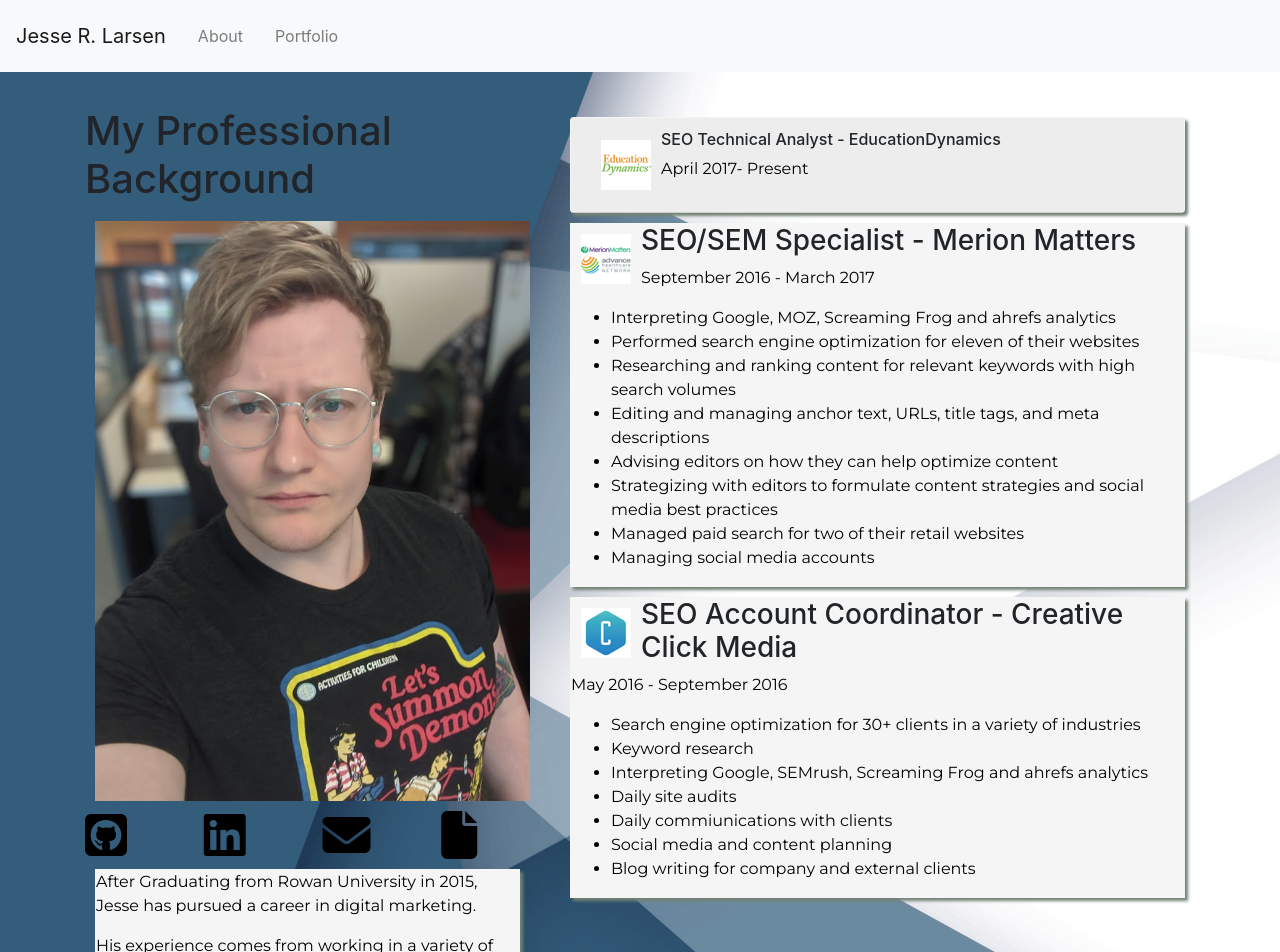
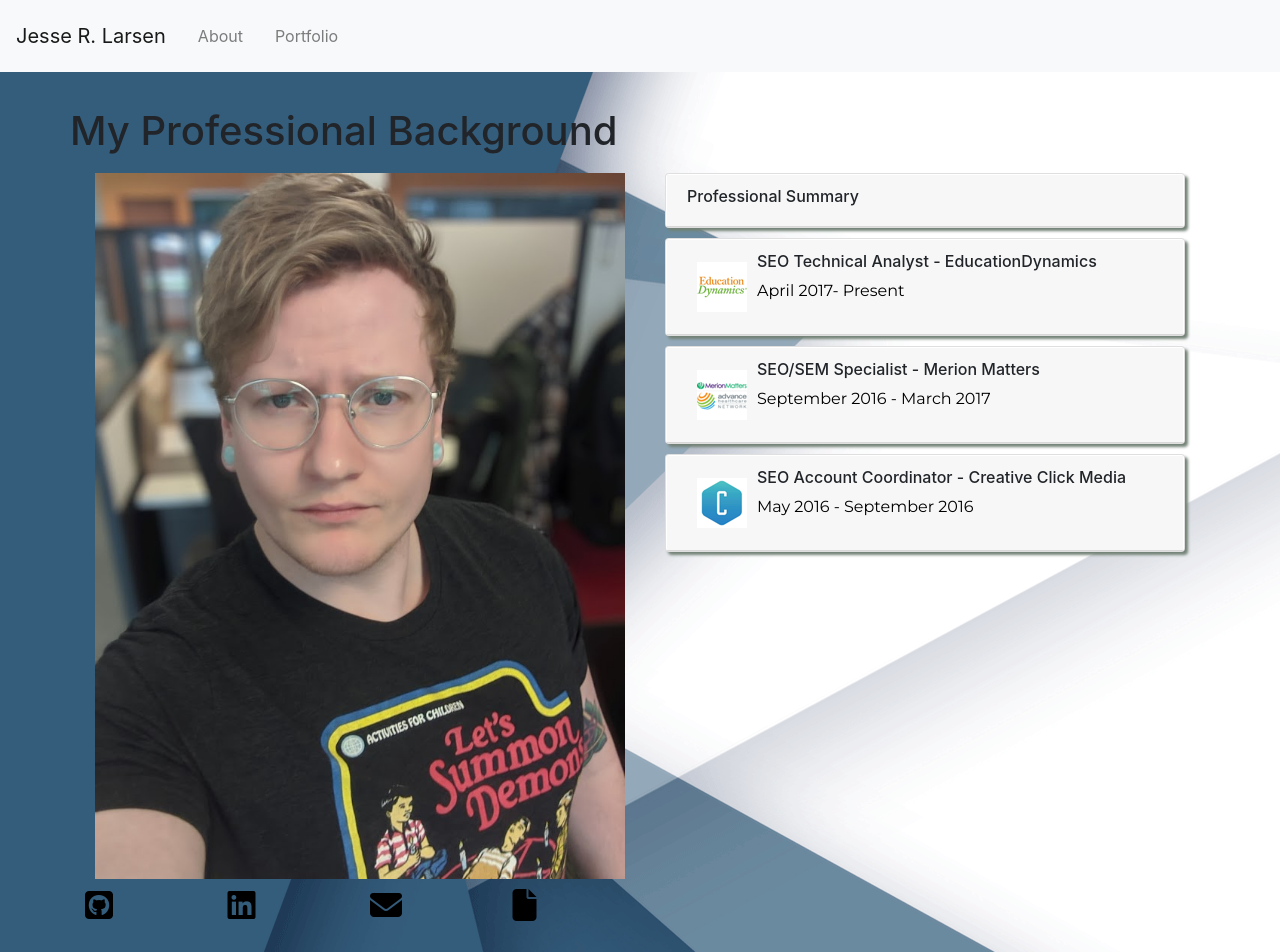
Before and after one commit to J35RL4R/portfolio-v3, a React (Create React App) app: page / in a window 1280 px wide. Shown: the top 952 px of the page. Built offline with nearby package versions, Linux system fonts and the light colour scheme.

Commit message:
adding formatting to react portfolio

```diff
--- a/public/index.html
+++ b/public/index.html
@@ -39,4 +39,5 @@
   <script src="https://code.jquery.com/jquery-3.5.1.slim.min.js" integrity="sha384-DfXdz2htPH0lsSSs5nCTpuj/zy4C+OGpamoFVy38MVBnE+IbbVYUew+OrCXaRkfj" crossorigin="anonymous"></script>
 <script src="https://cdn.jsdelivr.net/npm/popper.js@1.16.1/dist/umd/popper.min.js" integrity="sha384-9/reFTGAW83EW2RDu2S0VKaIzap3H66lZH81PoYlFhbGU+6BZp6G7niu735Sk7lN" crossorigin="anonymous"></script>
 <script src="https://stackpath.bootstrapcdn.com/bootstrap/4.5.2/js/bootstrap.min.js" integrity="sha384-B4gt1jrGC7Jh4AgTPSdUtOBvfO8shuf57BaghqFfPlYxofvL8/KUEfYiJOMMV+rV" crossorigin="anonymous"></script>
+<link rel="stylesheet" href="https://maxcdn.bootstrapcdn.com/bootstrap/latest/css/bootstrap.min.css">
 </html>
--- a/src/App.css
+++ b/src/App.css
@@ -28,6 +28,9 @@ img {
   padding: 15px;
   border:10px;
 
+}
+.resume-list-formatter{
+  background-color: whitesmoke;
 }
 .resume-border-box, .portfolio-table {
   margin: 10px;
--- a/src/components/resumeblock/index.js
+++ b/src/components/resumeblock/index.js
@@ -3,37 +3,45 @@ import Headshot from "../images/portfolio-picture.jpg";
 import Eddylogo from "../images/educationdynamicslogo.PNG"
 import Merionlogo from "../images/merion-matters-logo.png"
 import CreativeClicklogo from "../images/creative-click-media-logo.png"
-import { Row, Container, Col, Accordion, Card } from "react-bootstrap";
+import { Row, Container, Col, Accordion, Card, ListGroup } from "react-bootstrap";
 
 function resumeblock() {
     return (
         <Container>
+            <Row><h1>My Professional Background</h1></Row>
             <Row>
-                <Col md={5}>
-                    <h1>My Professional Background</h1>
+                <Col>
                     <img src={Headshot} class="img-fluid" alt="SEO Technical Analyst Jesse R. Larsen" />
                     <Row>
                         <Col>
-                            <a class="fab fa-github-square fa-3x" href={"https://github.com/J35RL4R/"} target="_blank" rel="noreferrer"></a>
+                            <a class="fab fa-github-square fa-2x" href={"https://github.com/J35RL4R/"} target="_blank" rel="noreferrer"></a>
                         </Col>
                         <Col>
-                            <a class="fab fa-linkedin fa-3x" href={"https://www.linkedin.com/in/jesse-r-larsen/"} target="_blank" rel="noreferrer"></a>
+                            <a class="fab fa-linkedin fa-2x" href={"https://www.linkedin.com/in/jesse-r-larsen/"} target="_blank" rel="noreferrer"></a>
                         </Col>
                         <Col>
-                            <a class="fas fa-envelope fa-3x" href={"mailto:larsenj732@gmail.com"} target="_blank" rel="noreferrer"></a>
+                            <a class="fas fa-envelope fa-2x" href={"mailto:larsenj732@gmail.com"} target="_blank" rel="noreferrer"></a>
                         </Col>
                         <Col>
-                            <a class="fas fa-file fa-3x" href={"https://docs.google.com/document/d/1t4nm60cDcDlzaNyKp2yBYgtSda66QMH6dJ27xNseKpE/edit?usp=sharing"} target="_blank" rel="noreferrer"></a>
+                            <a class="fas fa-file fa-2x" href={"https://docs.google.com/document/d/1t4nm60cDcDlzaNyKp2yBYgtSda66QMH6dJ27xNseKpE/edit?usp=sharing"} target="_blank" rel="noreferrer"></a>
                         </Col>
                     </Row>
-                    <div className="resume-border-box">
+                </Col>
+                <Col>
+                    <Accordion>
+                        <Card className="resume-border-box">
+                            <Accordion.Toggle as={Card.Header} eventKey="0">
+                                <h6 text="center">Professional Summary</h6>
+                            </Accordion.Toggle>
+                            <Accordion.Collapse eventKey="0">
+                                <Card.Body>
                                     <p>After Graduating from Rowan University in 2015, Jesse has pursued a career in digital marketing.</p>
                                     <p>His experience comes from working in a variety of industries including SaaS companies, digital marketing firms, healthcare publication and higher education marketing.</p>
                                     <p>Jesse has consistently proven to excel particularly in on and off-page site optimizations and project management.</p>
-                    </div>
-
-                </Col>
-                <div class="col-md-7">
+                                </Card.Body>
+                            </Accordion.Collapse>
+                        </Card>
+                    </Accordion>
                     <Accordion>
                         <Card className="resume-border-box">
                             <Accordion.Toggle as={Card.Header} eventKey="0">
@@ -43,46 +51,63 @@ function resumeblock() {
                             </Accordion.Toggle>
                             <Accordion.Collapse eventKey="0">
                                 <Card.Body>
-                            <ul>
-                                <li>SEO technical optimization on mulitple company owned and affilate sites</li>
-                                <li>Execution of multiple off-page optimization projects for company owned sites and clients</li>
-                                <li>Content development, editing, and optimization</li>
-                                <li>Heads social media for multiple affiliate accounts</li>
-                            </ul>
+                                    <ListGroup variant="flush" className="resume-list-formatter">
+                                        <ListGroup.Item disabled tag="a" href="#">SEO technical optimization on mulitple company owned and affilate sites</ListGroup.Item>
+                                        <ListGroup.Item disabled tag="a" href="#">Execution of multiple off-page optimization projects for company owned sites and clients</ListGroup.Item>
+                                        <ListGroup.Item disabled tag="a" href="#">Content development, editing, and optimization</ListGroup.Item>
+                                        <ListGroup.Item disabled tag="a" href="#">Heads social media for multiple affiliate accounts</ListGroup.Item>
+                                    </ListGroup>
                                 </Card.Body>
                             </Accordion.Collapse>
                         </Card>
                     </Accordion>
-                    <div class="resume-border-box">
+                    <Accordion>
+                        <Card className="resume-border-box">
+                            <Accordion.Toggle as={Card.Header} eventKey="0">
                                 <img src={Merionlogo} alt="merion matters logo" class="float-left" />
-                        <h3>SEO/SEM Specialist - Merion Matters </h3>
+                                <h6>SEO/SEM Specialist - Merion Matters </h6>
                                 <p>September 2016 - March 2017</p>
-                        <ul>
-                            <li>Interpreting Google, MOZ, Screaming Frog and ahrefs analytics</li>
-                            <li>Performed search engine optimization for eleven of their websites</li>
-                            <li>Researching and ranking content for relevant keywords with high search volumes</li>
-                            <li>Editing and managing anchor text, URLs, title tags, and meta descriptions</li>
-                            <li>Advising editors on how they can help optimize content</li>
-                            <li>Strategizing with editors to formulate content strategies and social media best practices</li>
-                            <li>Managed paid search for two of their retail websites</li>
-                            <li>Managing social media accounts</li>
-                        </ul>
-                    </div>
-                    <div class="resume-border-box">
+                            </Accordion.Toggle>
+                            <Accordion.Collapse eventKey="0">
+                                <Card.Body>
+                                    <ListGroup variant="flush" className="resume-list-formatter">
+                                        <ListGroup.Item disabled tag="a" href="#">Interpreting Google, MOZ, Screaming Frog and ahrefs analytics</ListGroup.Item>
+                                        <ListGroup.Item disabled tag="a" href="#">Performed search engine optimization for eleven of their websites</ListGroup.Item>
+                                        <ListGroup.Item disabled tag="a" href="#">Researching and ranking content for relevant keywords with high search volumes</ListGroup.Item>
+                                        <ListGroup.Item disabled tag="a" href="#">Editing and managing anchor text, URLs, title tags, and meta descriptions</ListGroup.Item>
+                                        <ListGroup.Item disabled tag="a" href="#">Advising editors on how they can help optimize content</ListGroup.Item>
+                                        <ListGroup.Item disabled tag="a" href="#">Strategizing with editors to formulate content strategies and social media best practices</ListGroup.Item>
+                                        <ListGroup.Item disabled tag="a" href="#">Managed paid search for two of their retail websites</ListGroup.Item>
+                                        <ListGroup.Item disabled tag="a" href="#">Managing social media accounts</ListGroup.Item>
+                                    </ListGroup>
+                                </Card.Body>
+                            </Accordion.Collapse>
+                        </Card>
+                    </Accordion>
+                    <Accordion>
+                        <Card className="resume-border-box">
+                            <Accordion.Toggle as={Card.Header} eventKey="0">
                                 <img src={CreativeClicklogo} alt="creative click media logo" class="float-left" />
-                        <h3>SEO Account Coordinator - Creative Click Media</h3>
+                                <h6>SEO Account Coordinator - Creative Click Media</h6>
                                 <p>May 2016 - September 2016</p>
-                        <ul>
-                            <li>Search engine optimization for 30+ clients in a variety of industries</li>
-                            <li>Keyword research</li>
-                            <li>Interpreting Google, SEMrush, Screaming Frog and ahrefs analytics</li>
-                            <li>Daily site audits</li>
-                            <li>Daily commiunications with clients</li>
-                            <li>Social media and content planning</li>
-                            <li>Blog writing for company and external clients</li>
-                        </ul>
-                    </div>
-                </div>
+                            </Accordion.Toggle>
+                            <Accordion.Collapse eventKey="0">
+                                <Card.Body>
+                                    <ListGroup variant="flush" className="resume-list-formatter">
+                                        <ListGroup.Item disabled tag="a" href="#">Search engine optimization for 30+ clients in a variety of industries</ListGroup.Item>
+                                        <ListGroup.Item disabled tag="a" href="#">Keyword research</ListGroup.Item>
+                                        <ListGroup.Item disabled tag="a" href="#">Interpreting Google, SEMrush, Screaming Frog and ahrefs analytics</ListGroup.Item>
+                                        <ListGroup.Item disabled tag="a" href="#">Daily site audits</ListGroup.Item>
+                                        <ListGroup.Item disabled tag="a" href="#">Daily commiunications with clients</ListGroup.Item>
+                                        <ListGroup.Item disabled tag="a" href="#">Strategizing with editors to formulate content strategies and social media best practices</ListGroup.Item>
+                                        <ListGroup.Item disabled tag="a" href="#">Social media and content planning</ListGroup.Item>
+                                        <ListGroup.Item disabled tag="a" href="#">Blog writing for company and external clients</ListGroup.Item>
+                                    </ListGroup>
+                                </Card.Body>
+                            </Accordion.Collapse>
+                        </Card>
+                    </Accordion>
+                </Col>
             </Row>
         </Container>
     );
```
Also changed, not shown: 1 other file (tests, documents, lock files or other folders). Lines whose indentation alone changed are shown as unchanged.
